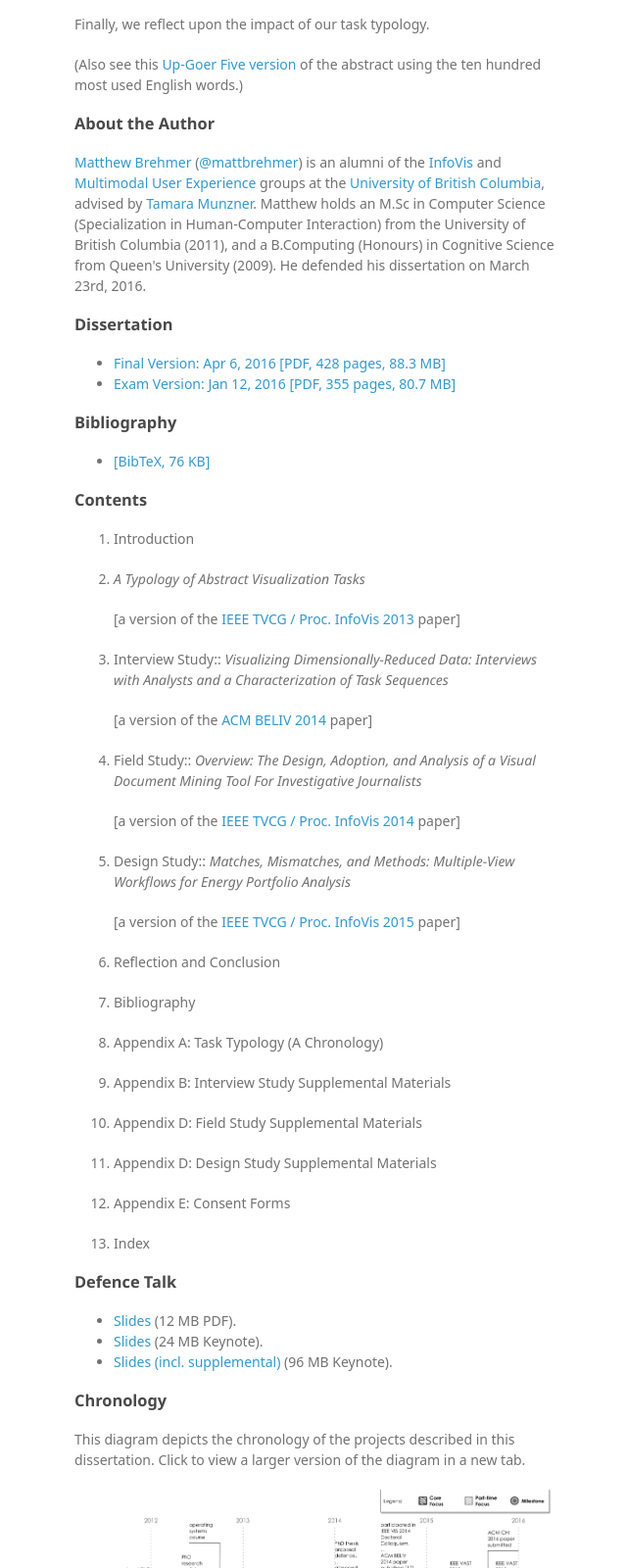
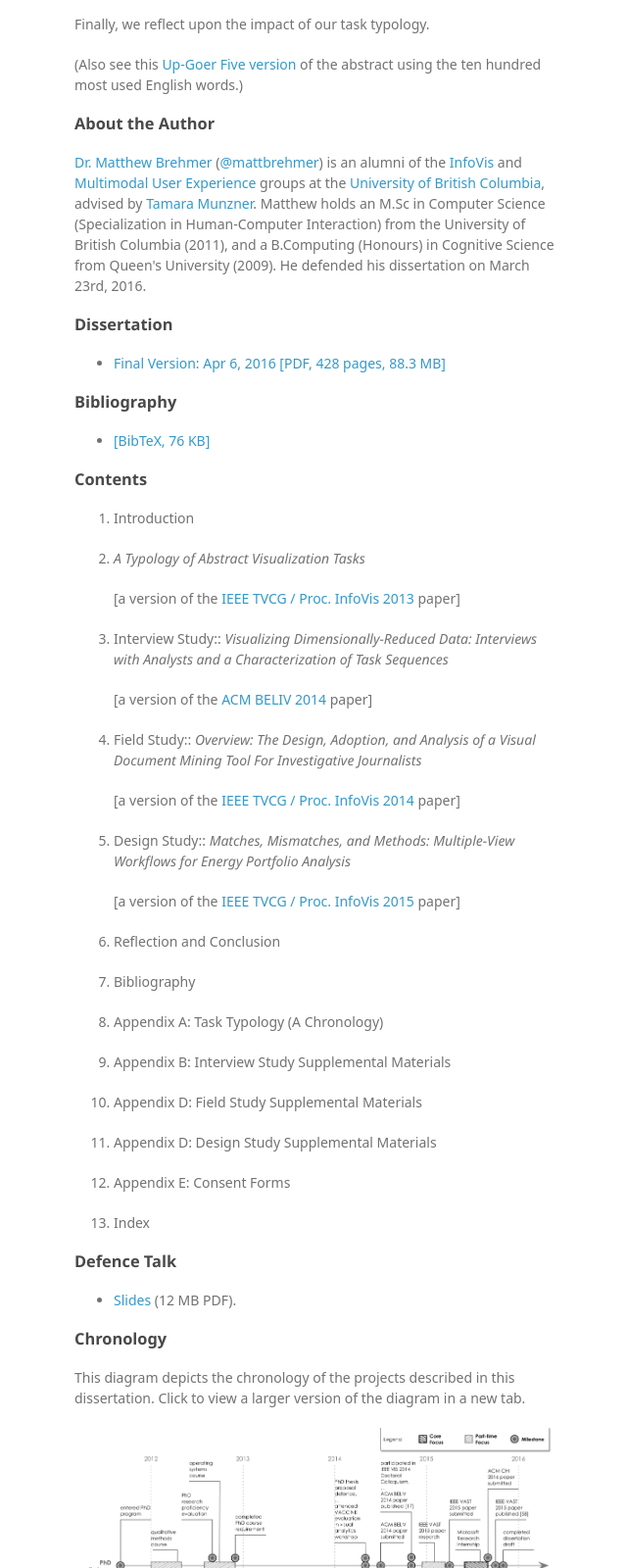
Before and after one commit to mattbrehmer/dissertation, a plain HTML site: page index.html in a window 1280 px wide. Shown: the part 916-2516 px from the top of the page at 98% size, without its empty margins (494-1134 px from the left). Drawn offline with Linux system fonts and the light colour scheme; a web font is replaced by a local one.

Commit message:
Update index.html

```diff
--- a/index.html
+++ b/index.html
@@ -1,13 +1,4 @@
 <html><head>
-
-
-
-
-
-
-
-
-
     <meta charset="utf-8">
     <meta http-equiv="X-UA-Compatible" content="chrome=1">
     <title>Why Visualization? Task Abstraction for Analysis and Design by mattbrehmer</title>
@@ -18,14 +9,6 @@
 
   </head>
   <body>
-
-
-
-
-
-
-
-
     <div class="wrapper">
       <header>
         <h1>Why Visualization? Task Abstraction for Analysis and Design</h1>
@@ -61,14 +44,13 @@ Visualization design and evaluation involves a mapping between domain problems o
 <h3>
 <a id="about-the-author" class="anchor" href="#about-the-author" aria-hidden="true"><span class="octicon octicon-link"></span></a>About the Author</h3>
 
-<p><a href="http://mattbrehmer.github.io">Matthew Brehmer</a> (<a href="https://github.com/mattbrehmer" class="user-mention">@mattbrehmer</a>) is an alumni of the <a href="http://www.cs.ubc.ca/group/infovis/">InfoVis</a> and <a href="/http://www.cs.ubc.ca/labs/imager/Meetings/mux.html">Multimodal User Experience</a> groups at the <a href="http://www.ubc.ca/">University of British Columbia</a>, advised by <a href="http://www.cs.ubc.ca/~tmm/">Tamara Munzner</a>. Matthew holds an M.Sc in Computer Science (Specialization in Human-Computer Interaction) from the University of British Columbia (2011), and a B.Computing (Honours) in Cognitive Science from Queen's University (2009). He defended his dissertation on March 23rd, 2016.</p>
+<p><a href="http://mattbrehmer.github.io">Dr. Matthew Brehmer</a> (<a href="https://github.com/mattbrehmer" class="user-mention">@mattbrehmer</a>) is an alumni of the <a href="http://www.cs.ubc.ca/group/infovis/">InfoVis</a> and <a href="/http://www.cs.ubc.ca/labs/imager/Meetings/mux.html">Multimodal User Experience</a> groups at the <a href="http://www.ubc.ca/">University of British Columbia</a>, advised by <a href="http://www.cs.ubc.ca/~tmm/">Tamara Munzner</a>. Matthew holds an M.Sc in Computer Science (Specialization in Human-Computer Interaction) from the University of British Columbia (2011), and a B.Computing (Honours) in Cognitive Science from Queen's University (2009). He defended his dissertation on March 23rd, 2016.</p>
 
 <h3>
 <a id="dissertation" class="anchor" href="#versions" aria-hidden="true"><span class="octicon octicon-link"></span></a>Dissertation</h3>
 
 <ul>
-<li><a href="http://hdl.handle.net/2429/57543">Final Version: Apr 6, 2016 [PDF, 428 pages, 88.3 MB]</a></li>
-<li><a href="https://github.com/mattbrehmer/dissertation/raw/master/dissertation-exam.pdf">Exam Version: Jan 12, 2016 [PDF, 355 pages, 80.7 MB]</a></li>
+<li><a href="https://dx.doi.org/10.14288/1.0228806">Final Version: Apr 6, 2016 [PDF, 428 pages, 88.3 MB]</a></li>
 </ul>
 
 <h3>
@@ -118,8 +100,6 @@ Visualization design and evaluation involves a mapping between domain problems o
 
 <ul>
   <li><a href="https://github.com/mattbrehmer/dissertation/raw/master/16.03.23-defence.pdf">Slides</a> (12 MB PDF).</li>
-  <li><a href="https://github.com/mattbrehmer/dissertation/raw/master/16.03.23-defence-min.key">Slides</a> (24 MB Keynote).</li>
-  <li><a href="https://github.com/mattbrehmer/dissertation/raw/master/16.03.23-defence.key">Slides (incl. supplemental)</a> (96 MB Keynote).</li>
 </ul>
 
 
```
